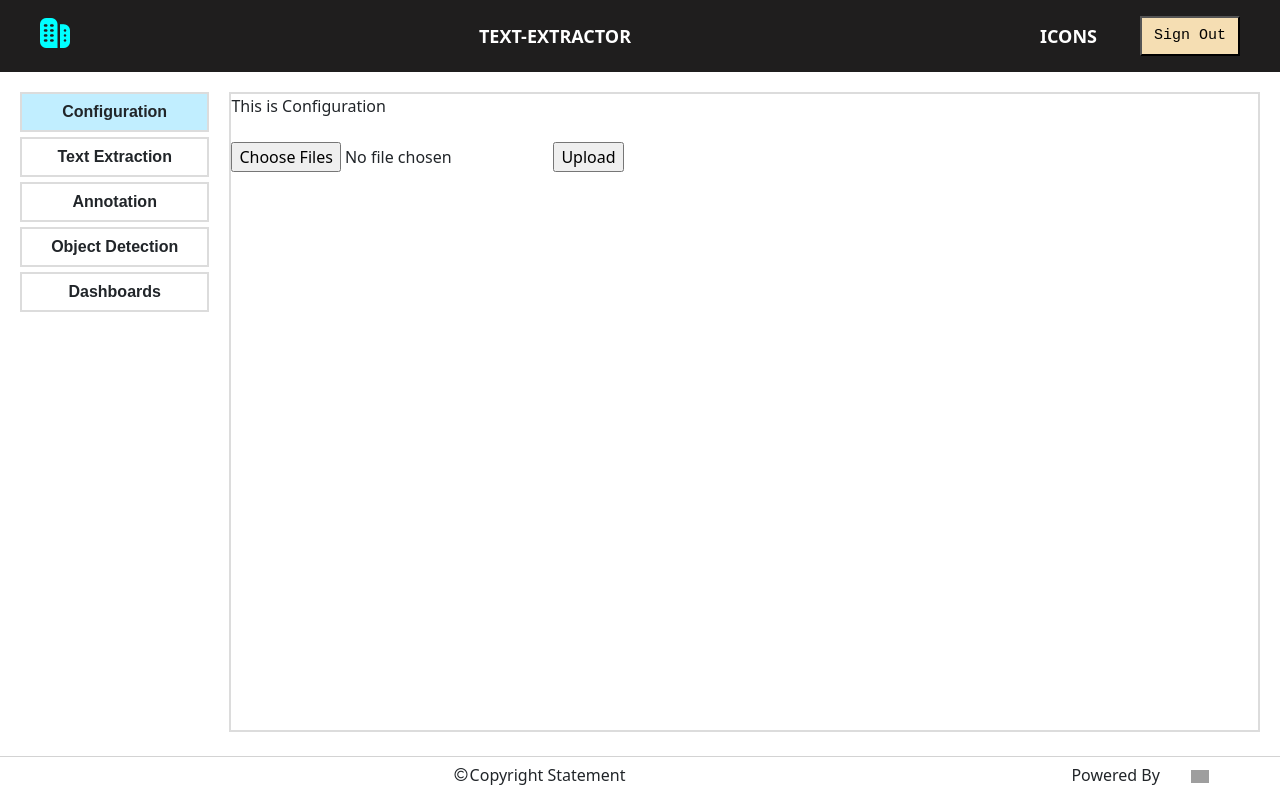
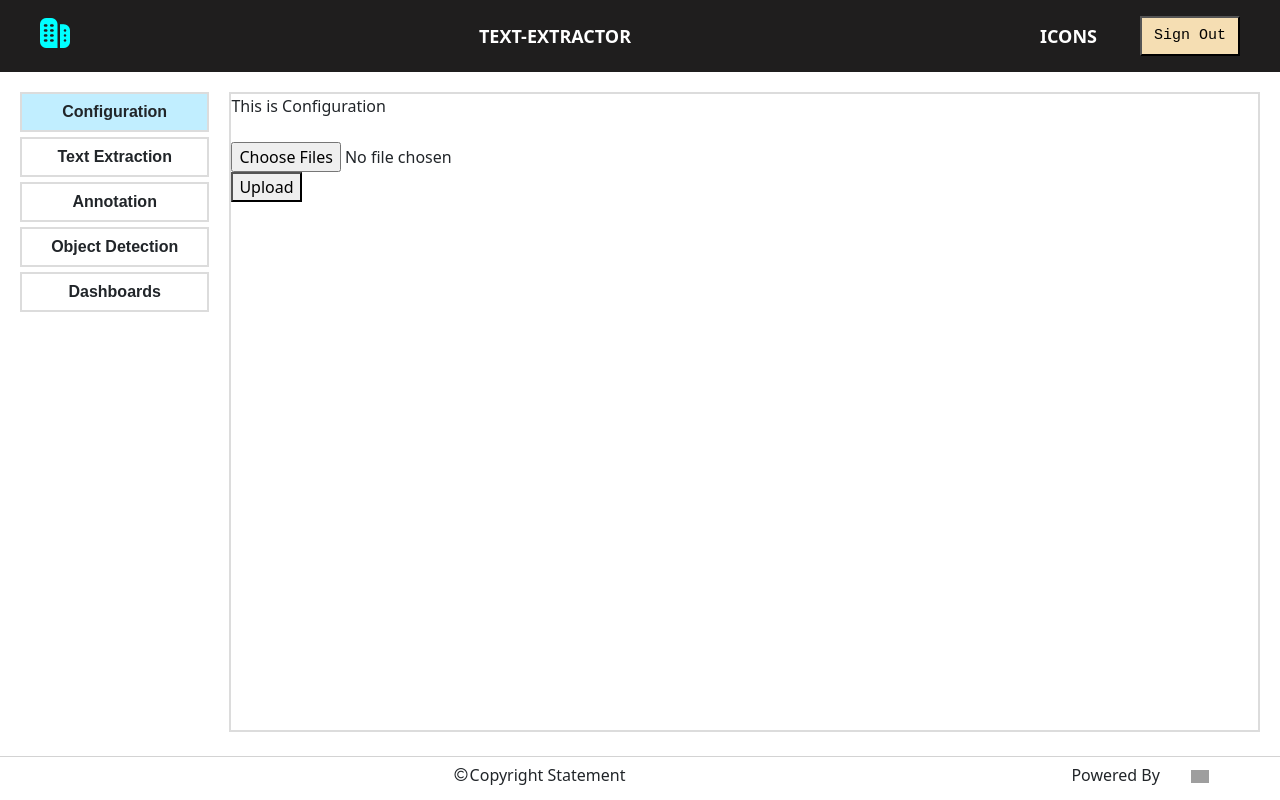
Before and after one commit to vkandra/text123, a React (Create React App) app: page / in a window 1280 px wide. Both pictures are taken after a click on the element "Configuration". Built offline with nearby package versions, Linux system fonts and the light colour scheme; no server answers; grey boxes are pictures that could not be loaded.

Commit message:
POST API Issues

```diff
--- a/src/actions/extractor.js
+++ b/src/actions/extractor.js
@@ -1,6 +1,9 @@
+import axios from 'axios';
+
 // ACTION TYPES
 export const CHANGE_TAB_OPERATION = 'CHANGE_TAB_OPERATION';
 export const CHANGE_TEXT_DATA_TAB_OPERATION = 'CHANGE_TEXT_DATA_TAB_OPERATION';
+export const HANDLE_FILE_CHANGE = 'HANDLE_FILE_CHANGE';
 
 // ACTION CREATORS
 export function changeTabOperation(data) {
@@ -16,3 +19,29 @@ export function changeTextDataTabOperation(data) {
     data: data,
   };
 }
+
+export function handleFileChange(data) {
+  return {
+    type: HANDLE_FILE_CHANGE,
+    data: data,
+  };
+}
+
+export function uploadSelectedFiles(data) {
+  return (dispatch) => {
+    console.log(data);
+    axios
+      .post(`http://127.0.0.1:5000/output`, {
+        data,
+      })
+      .then(
+        (res) => {
+          console.log(res.data);
+          // dispatch(assignSingleFileData(res.data));
+        },
+        (err) => {
+          console.log(err);
+        }
+      );
+  };
+}
--- a/src/components/Configuration/Configuration.js
+++ b/src/components/Configuration/Configuration.js
@@ -1,28 +1,48 @@
 import './Configuration.css';
 import React from 'react';
-// import { connect } from 'react-redux/es/exports';
+import { connect } from 'react-redux/es/exports';
+import { handleFileChange } from '../../actions/extractor';
+import { uploadSelectedFiles } from '../../actions/extractor';
 
 const Configuration = (props) => {
+  const handleFile = (e) => {
+    // setFile(e.target.files);
+    // console.log(e.target.files);
+    props.extractor.selectedFileForUpload = e.target.files;
+    props.dispatch(handleFileChange());
+    // console.log(props.extractor.selectedFileForUpload);
+  };
+
+  const handleUpload = (e) => {
+    console.log(props.extractor.selectedFileForUpload.length);
+    const file = props.extractor.selectedFileForUpload;
+    const formData = new FormData();
+    formData.append('file', file[0]);
+    console.log(file[0]);
+    // for (const value of formdata.values()) {
+    //   console.log(value);
+    // }
+    props.dispatch(uploadSelectedFiles(formData));
+  };
+
   return (
     <div className="configuration">
       This is Configuration
       <br />
       <br />
-      <form>
-        <input type="file" name="name" multiple />
-        <br />
-        <input type="submit" value="Upload" />
-      </form>
+      <input type="file" name="file" multiple onChange={(e) => handleFile(e)} />
+      <br />
+      <button onClick={(e) => handleUpload(e)}>Upload</button>
     </div>
   );
 };
 
-// const mapStateToProps = (state) => {
-//     return {
-//       user: state.user,
-//     };
-//   };
+const mapStateToProps = (state) => {
+  return {
+    extractor: state.extractor,
+  };
+};
 
-//   export default connect(mapStateToProps)(Configuration);
+export default connect(mapStateToProps)(Configuration);
 
-export default Configuration;
+// export default Configuration;
--- a/src/reducers/extractor.js
+++ b/src/reducers/extractor.js
@@ -1,7 +1,11 @@
-import { CHANGE_TAB_OPERATION } from '../actions/extractor';
-import { CHANGE_TEXT_DATA_TAB_OPERATION } from '../actions/extractor';
+import {
+  CHANGE_TAB_OPERATION,
+  CHANGE_TEXT_DATA_TAB_OPERATION,
+  HANDLE_FILE_CHANGE,
+} from '../actions/extractor';
 
 const extractorDocumentState = {
+  selectedFileForUpload: {},
   page: 2,
   textDataTab: 1,
 };
@@ -18,6 +22,11 @@ export default function extractor(state = extractorDocumentState, action) {
       return {
         ...state,
       };
+    case HANDLE_FILE_CHANGE:
+      // console.log('ACTION_in_reducer ', action);
+      return {
+        ...state,
+      };
     default:
       return state;
   }
```
